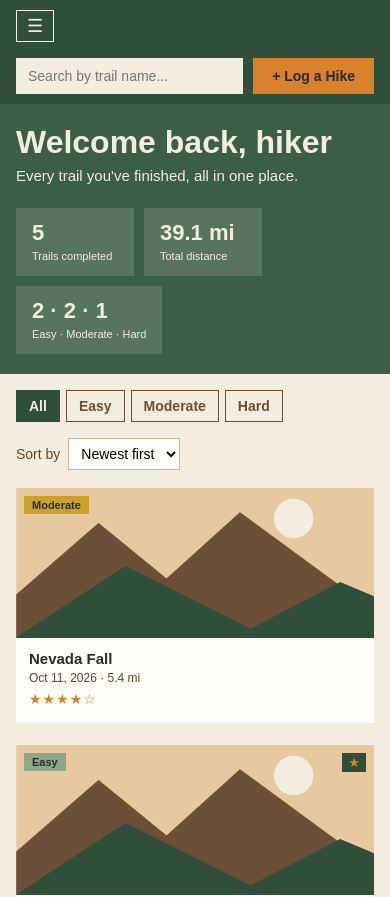
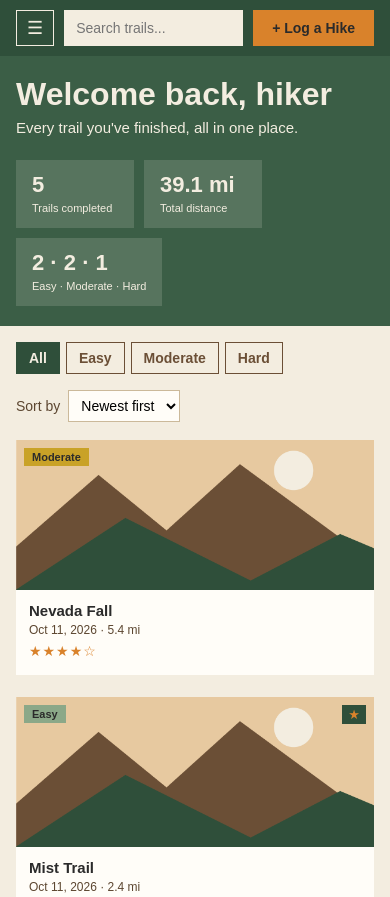
Before and after one commit to ElianOGG/cs4393-ui-final-project, a SvelteKit app: page / in a window 390 px wide. Shown: the top 897 px of the page. Built offline with nearby package versions, Linux system fonts and the light colour scheme.

Commit message:
Changed positioning of the hamburger menu when in smaller view

```diff
--- a/src/routes/+page.svelte
+++ b/src/routes/+page.svelte
@@ -122,7 +122,7 @@
 
         {#if showSearch}
             <div class="actions">
-                <input type="search" placeholder="Search by trail name..." bind:value={search} />
+                <input type="search" placeholder="Search trails..." bind:value={search} />
                 <button class="orange" onclick={() => go("add")}>+ Log a Hike</button>
             </div>
         {/if}
@@ -497,12 +497,16 @@
         }
 
         .topbar{
+            flex-wrap: nowrap;
+            gap: 10px;
             padding: 10px 16px;
         }
 
         .hamburger{
             display: block;
-        }
+            flex-shrink: 0;
+            height: 36px;
+        } /*Same height as the search bar so that they line up */
 
         .links{
             display: none;
@@ -527,8 +531,14 @@
         }
 
         .actions{
-            width: 100%;
-        }
+            flex: 1;
+            min-width: 0;
+        }/*fills the space next to the hamburger */
+
+        .actions .orange{
+            flex-shrink: 0;
+            white-space: nowrap;
+        }/*Shrink the search bar, not the button*/
 
         .actions input{
             flex: 1;
```
